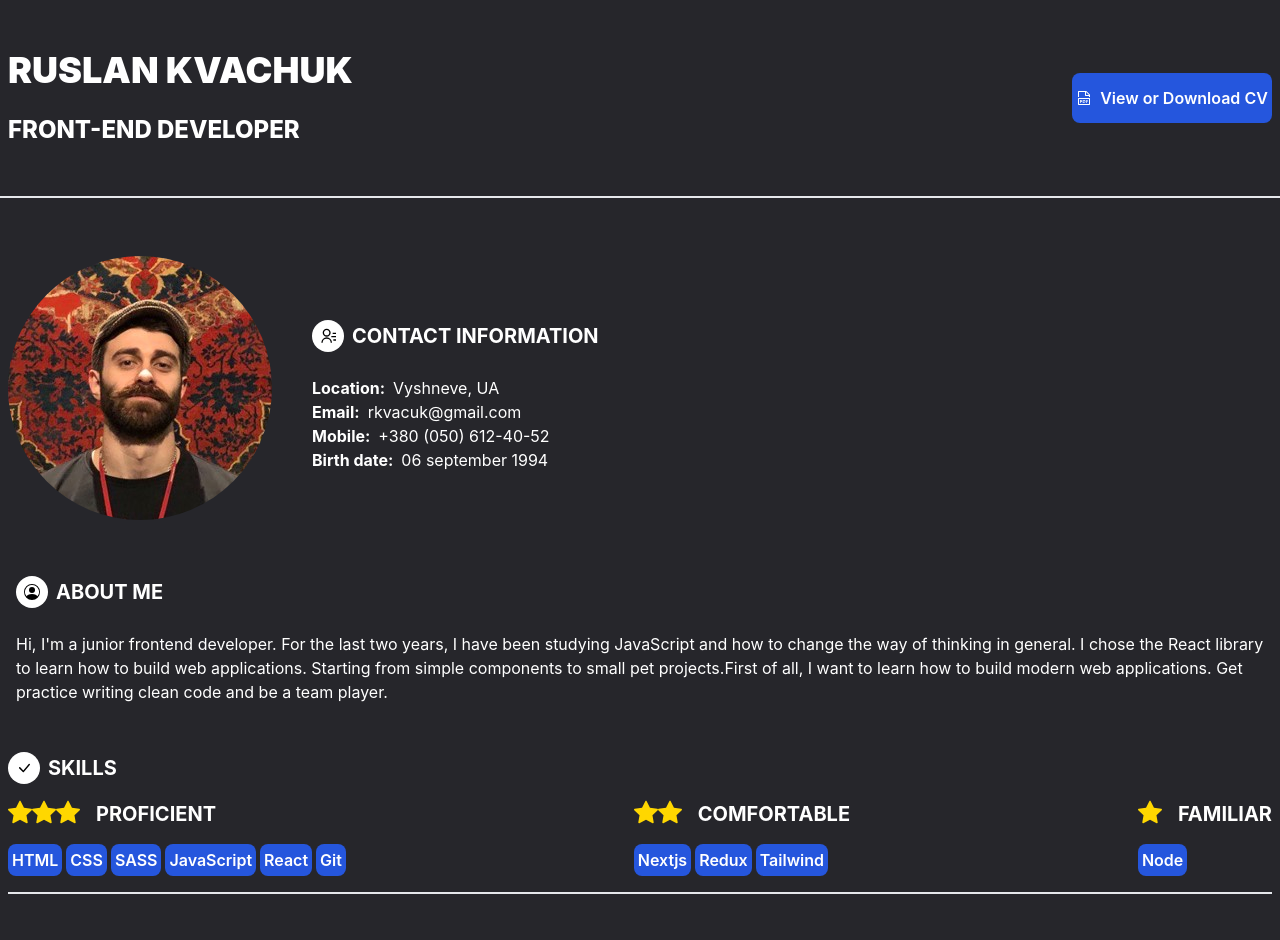
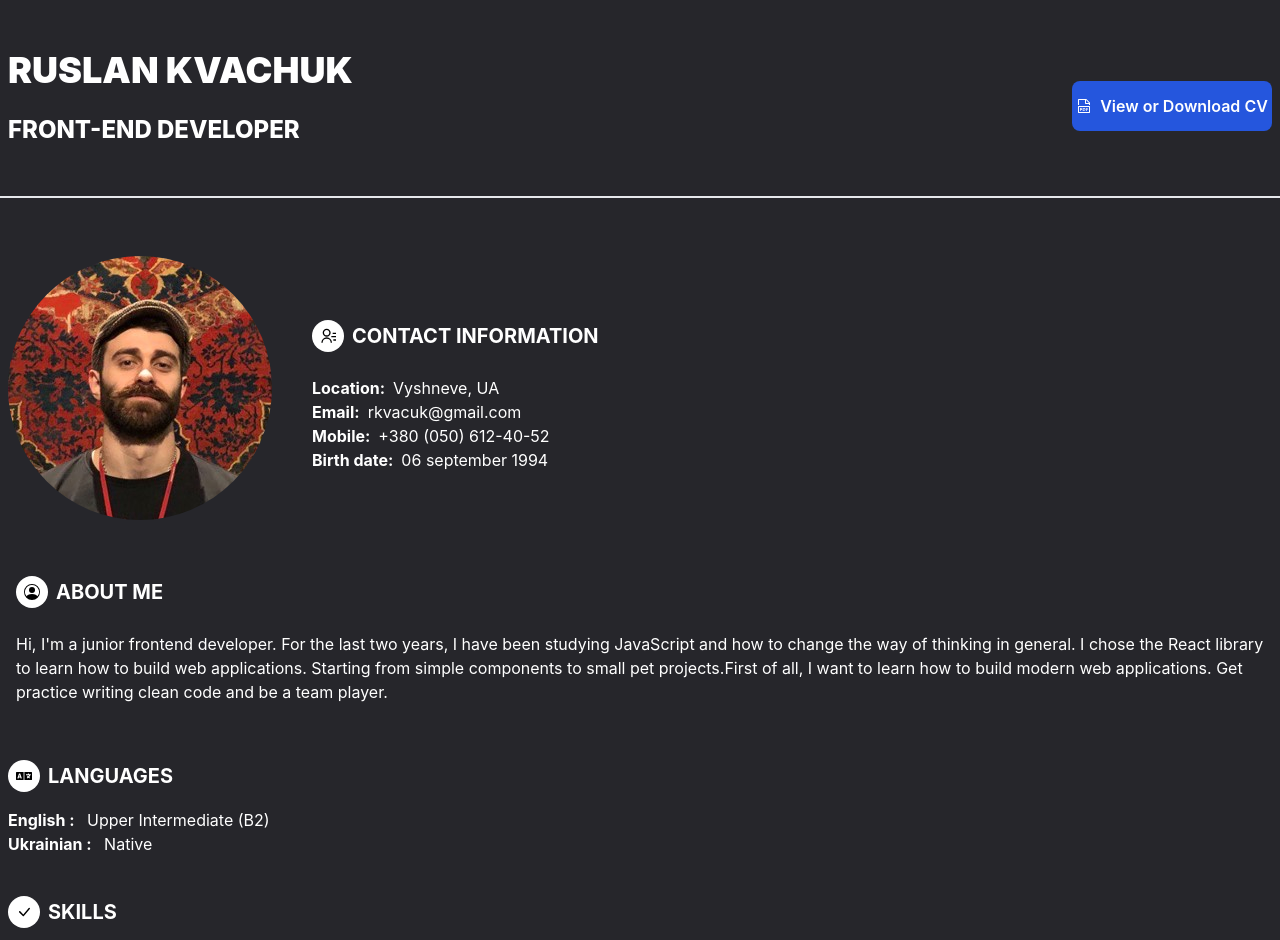
Before and after one commit to RuslikProg/resume, a Next.js app: page / in a window 1280 px wide. Shown: the top 940 px of the page. Built offline with nearby package versions, Linux system fonts and the light colour scheme.

Commit message:
a little changes

```diff
--- a/components/Header.jsx
+++ b/components/Header.jsx
@@ -3,7 +3,7 @@ import Link from 'next/link';
 
 const Header = ({data}) => {
   return (
-    <div className="flex justify-between items-center p-2 py-[50px] border-b-2">
+    <div className="flex justify-between flex-wrap items-center p-2 py-[50px] border-b-2">
       <div className="flex flex-col gap-6">
         <h1 className="uppercase text-4xl text-white font-black">{data.basics.name}</h1>
         <h2 className="uppercase text-2xl text-white font-extrabold">{data.basics.label}</h2>
@@ -13,7 +13,7 @@ const Header = ({data}) => {
           download
           href="../public/CV Kvachuk Ruslan .pdf"
           target='_blank'
-          className="flex justify-center items-center flex-row gap-2 cursor-pointer w-[200px] h-[50px] bg-[#2556dd] hover:bg-[#2556dda9] text-white rounded-lg text-[16px] font-semibold">
+          className="flex justify-center items-center flex-row mt-4 gap-2 cursor-pointer w-[200px] h-[50px] bg-[#2556dd] hover:bg-[#2556dda9] text-white rounded-lg text-[16px] font-semibold">
           <VscFilePdf/>
           View or Download CV
         </Link>
--- a/components/Section.jsx
+++ b/components/Section.jsx
@@ -1,7 +1,7 @@
 import SectionTitle from '../components/SectionTitle';
 import { BsPersonCircle, BsCheckLg, BsFillCalendarEventFill} from "react-icons/bs";
 import { MdAddReaction } from "react-icons/md";
-import { FaUniversity } from "react-icons/fa";
+import { FaUniversity, FaLanguage } from "react-icons/fa";
 import { MdBusinessCenter } from "react-icons/md";
 import { RiContactsLine } from "react-icons/ri";
 import Skills from '../components/Skills';
@@ -11,7 +11,7 @@ import photoSRC from '../public/main_photo.jpg';
 import icons from '../utils/icons';
 
 const Section = ({data}) =>{
-
+  console.log(data?.languages)
   return (
     <section className='p-2 mt-[50px]'>
       <div className='flex flex-wrap gap-6'>
@@ -31,6 +31,19 @@ const Section = ({data}) =>{
             label={'About me'}
             data={data?.basics?.summary}
           />
+          <div>
+          <SectionTitle
+            text={'Languages'}
+            icon={<FaLanguage/>}
+          />
+          {
+            data?.languages?.map((e,i)=>{
+              return <div key={i}>
+                      <p className='text-white'><span className='font-bold text-white mr-2'>{e.lang} :</span> {e.type}</p>
+                    </div>
+            })
+          }
+          </div>
         </div>
         <div className='w-full'>
           <SectionTitle
@@ -38,21 +51,15 @@ const Section = ({data}) =>{
             icon={<BsCheckLg/>}
           />
           <div className='flex justify-between flex-wrap gap-8 lg:gap-52 pb-4 border-b-2'>
-
             <Skills
-              data={data?.skills?.proficient}
-              countStars={3}
-              skillsLabel={'Proficient'}
+              data={data?.skills?.advanced}
+              countStars={5}
+              skillsLabel={'Already use'}
             />
             <Skills
-              data={data?.skills?.comfortable}
-              countStars={2}
-              skillsLabel={'Comfortable'}
-            />
-            <Skills
-              data={data?.skills?.familiar}
-              countStars={1}
-              skillsLabel={'Familiar'}
+              data={data?.skills?.medium}
+              countStars={3}
+              skillsLabel={'In progress'}
             />
           </div>
         </div>
--- a/components/Skills.jsx
+++ b/components/Skills.jsx
@@ -2,7 +2,9 @@ import { BsFillStarFill } from "react-icons/bs";
 import {starsGerenerator} from '../utils/index';
 
 const Skills = ({data, countStars, skillsLabel}) => {
+
   const stars = starsGerenerator(countStars)
+
   return (
     <div className='flex flex-col gap-4 '>
     <div className='flex flex-col gap-4'>
@@ -12,7 +14,7 @@ const Skills = ({data, countStars, skillsLabel}) => {
         }
         <h4 className='uppercase text-xl text-white font-bold ml-4'>{skillsLabel}</h4>
       </div>
-      <div className='flex gap-1'>
+      <div className='flex gap-1 flex-wrap'>
         {data?.map((e,i)=><p className='flex justify-center items-center flex-row gap-2 p-1 bg-[#2556dd] hover:bg-[#2556dda9] text-white rounded-lg text-[16px] font-semibold'  key={i}>{e}</p>)}
       </div>
     </div>
--- a/pages/api/data/inform.js
+++ b/pages/api/data/inform.js
@@ -66,7 +66,7 @@ export const cvInformation = {
     "endDate": "05/2013"
   },{
     "institution": "Kharkiv Engineering and Pedagogical Academy",
-    "area": "Heat energy",
+    "area": "Department of Thermal Power Engineering and Energy Saving Technologies",
     "studyType": "Specialist",
     "startDate": "09/2013",
     "endDate": "05/2017"
@@ -78,30 +78,30 @@ export const cvInformation = {
     "url": "https://certificate.com"
   }],
   "skills": {
-    "proficient": [
+    "advanced": [
       "HTML",
       "CSS",
-      "SASS",
       "JavaScript",
       "React",
-      "Git"
+      "Git",
+      "Tailwind",
+      "Figma"
     ],
-    "comfortable": [
-      "Nextjs",
+    "medium": [
+      "Node",
       "Redux",
-      "Tailwind"
+      "SASS",
+      "SASS",
     ],
-    "familiar": [
-      "Node",
-    ]
+
   },
   "languages": [{
-    "language": "English",
-    "fluency": "Upper Intermediate"
+    "lang": "English",
+    "type": "Upper Intermediate (B2)"
   },
   {
-    "language": "Ukrainian",
-    "fluency": "Native"
+    "lang": "Ukrainian",
+    "type": "Native"
   }
 ],
   "interests": [{
```
